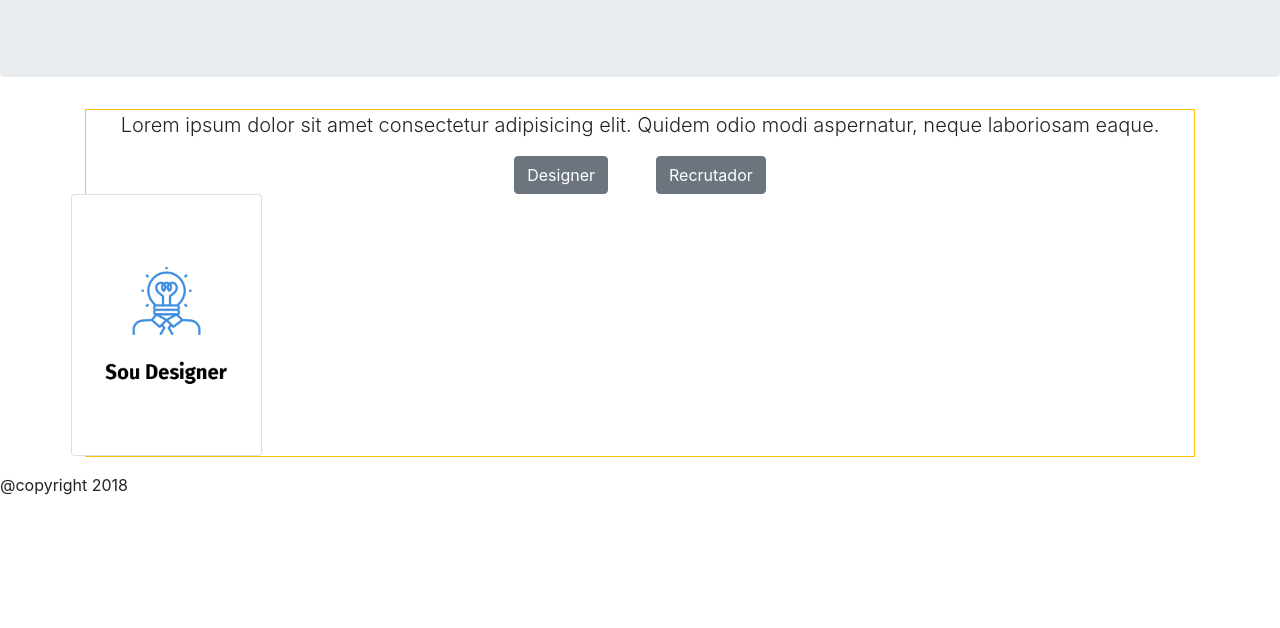
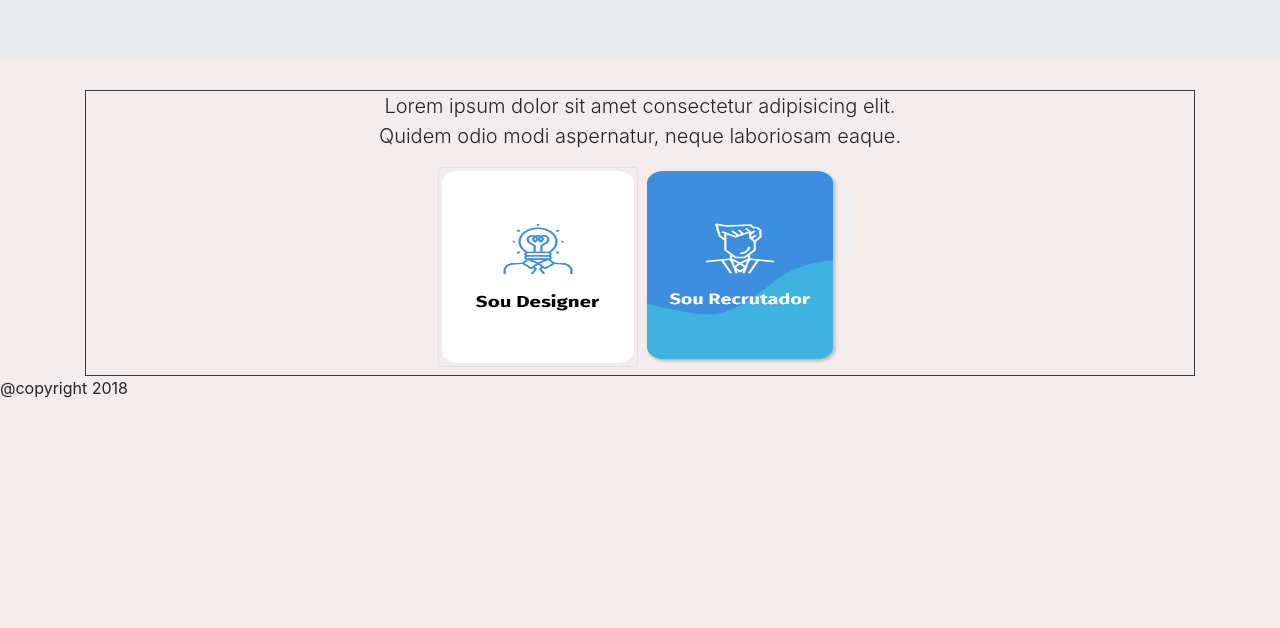
Before and after one commit to Mhsolidade/assignment2, a plain HTML site: page public/index.html in a window 1280 px wide. Shown: the part 172-800 px from the top of the page. Drawn offline with nearby package versions, Linux system fonts and the light colour scheme; a script that the page names is missing.

Commit message:
ajustando botoes do form

```diff
--- a/public/css/style.css
+++ b/public/css/style.css
@@ -1,6 +1,36 @@
-.btn-desing{
 
-    background: url('../images/designer.png');
-    height: 200px;
+html, body {
+    background:  rgb(243, 236, 236);
 
 }
+
+
+/* .image-radio input[type=radio] {
+    display: none;
+  }
+  .image-radio input[type=radio] + label {
+    background: asset-url("icons/choice-unchecked.svg") no-repeat left;
+    padding-left: 2rem;
+  }
+  .image-radio input[type=radio]:checked + label {
+    background: asset-url("icons/choice-checked.svg") no-repeat left;
+  }
+
+   */
+   input_hidden {
+    position: absolute;
+    left: -9999px;
+}
+
+.selected {
+    background-color: #ccc;
+}
+
+#emotion label {
+    display: inline-block;
+    cursor: pointer;
+}
+
+#emotion label img {
+    padding: 3px;
+}
--- a/public/index.html
+++ b/public/index.html
@@ -8,6 +8,8 @@
 
     <link rel="stylesheet" href="https://maxcdn.bootstrapcdn.com/bootstrap/4.0.0/css/bootstrap.min.css" integrity="sha384-Gn5384xqQ1aoWXA+058RXPxPg6fy4IWvTNh0E263XmFcJlSAwiGgFAW/dAiS6JXm"
         crossorigin="anonymous">
+    <link rel="stylesheet" href="./css/style.css">
+
     <title>Document</title>
 </head>
 
@@ -16,7 +18,7 @@
 
     <header>
         <div class="jumbotron">
-            <h1 class="display-4">RECRUTAMENTO DE DESIGNERS</h1>
+            <h1 class="display-5">RECRUTAMENTO DE DESIGNERS</h1>
             <p class="lead">Lorem ipsum dolor sit amet consectetur adipisicing elit. Quidem odio modi aspernatur, neque laboriosam eaque.</p>
 
         </div>
@@ -28,25 +30,33 @@
     <main id="main">
         <div class="container">
             <div class="">
-                <form action="" class="form-group border border-warning">
-                    <p class="lead text-center">Lorem ipsum dolor sit amet consectetur adipisicing elit. Quidem odio modi aspernatur, neque laboriosam
-                        eaque.</p>
-                    <div class="btn-group-toggle d-flex justify-content-center" data-toggle="buttons">
-                        <label class="btn btn-secondary mx-4 btn-desing">
-                            <input class="" type="radio" name="options" id="option1" autocomplete="off" checked> Designer
-                        </label>
-                        <label id="designer" class="btn btn-secondary mx-4">
-                            <input type="radio" name="options" id="option3" autocomplete="off"> Recrutador
-                        </label>
-                    </div>
-                    <div class="row">
-                        <div class="card">
-                            <img src="./images/designer.png" class="card-img" data-src="holder.js/100px260/" alt="100%x260" data-holder-rendered="true"
-                                style="height: 260px; width: 100%; display: block;">
+                <form id="myForm" class="myform border border-dark" action="" class="form-group border border-warning">
+                    <div class="row ">
+                        <div class="col-md-6 offset-md-3">
+                            <p class="lead text-center">Lorem ipsum dolor sit amet consectetur adipisicing elit. Quidem odio modi aspernatur, neque laboriosam
+                                eaque.
+                            </p>
+                            <div class="d-flex justify-content-around ">
+
+                                <div id="emotion">
+                                    <input type="radio" name="lead-alvo" value="designer" id="sad" hidden/>
+                                    <label for="sad">
+                                        <img class="border  rounded" alt="200x200" src="./images/designer.png" style="width: 12.5rem; height: 12.5rem;">
+                                    </label>
+
+                                    <input type="radio" name="lead-alvo" value="recruta" id="happy" hidden/>
+                                    <label for="happy">
+                                        <img class="rounded" alt="foto recruta" src="./images/recruta.png" style="width:12.5rem; height: 12.5rem;">
+                                    </label>
+                                </div>
+
+
+                            </div>
                         </div>
                     </div>
-                </form>
             </div>
+            </form>
+        </div>
         </div>
     </main>
 
@@ -86,6 +96,16 @@
 
         let contatoController = new ContatoController();
 
+        $('#emotion input:radio').addClass('input_hidden');
+        $('#emotion label').click(function () {
+            console.log('teste selected')
+            $(this).addClass('selected').siblings().removeClass('selected');
+        });
+
+        // $('#myForm input').on('change', function () {
+        //     alert($('input[name=lead-alvo]:checked', '#myForm').val());
+        // });
+
     </script>
 
 
```
Also changed, not shown: public/images/designer.svg (added).
